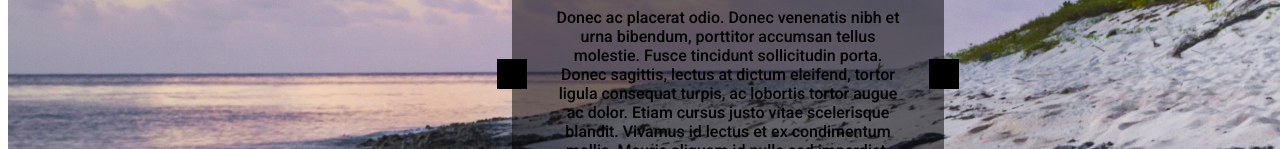
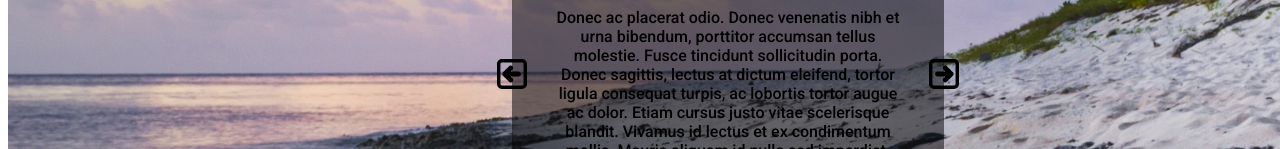
Before and after one commit to raswonders/testimonials, a plain HTML site: page index.html in a window 1280 px wide. Shown: the part 770-919 px from the top of the page. Drawn offline with Linux system fonts and the light colour scheme.

Commit message:
svg buttons placed

```diff
--- a/css/main.css
+++ b/css/main.css
@@ -35,7 +35,6 @@
     margin: auto;
     width: 30px;
     height: 30px;
-    background-color: black;
 }
 
 .btn-left {
--- a/index.html
+++ b/index.html
@@ -16,8 +16,12 @@
         <div id="pictureEllipse"></div>
         <p id="testimonial"></p>
         <img alt="quotation mark" id="quotation" src="img/quotation.svg">
-        <div class="btn btn-left"></div>
-        <div class="btn btn-right"></div>
+        <svg class="icon btn btn-left">
+            <use xlink:href="img/arrow-btns-sprite.svg#left-dark" />
+        </svg>
+        <svg class="icon btn btn-right">
+            <use xlink:href="img/arrow-btns-sprite.svg#right-dark" />
+        </svg>
     </div>
 </div>
 <script type="text/javascript" src="js/main.js"></script>
```
Also changed, not shown: img/arrow-btns-sprite.svg (added), 1 other file.
